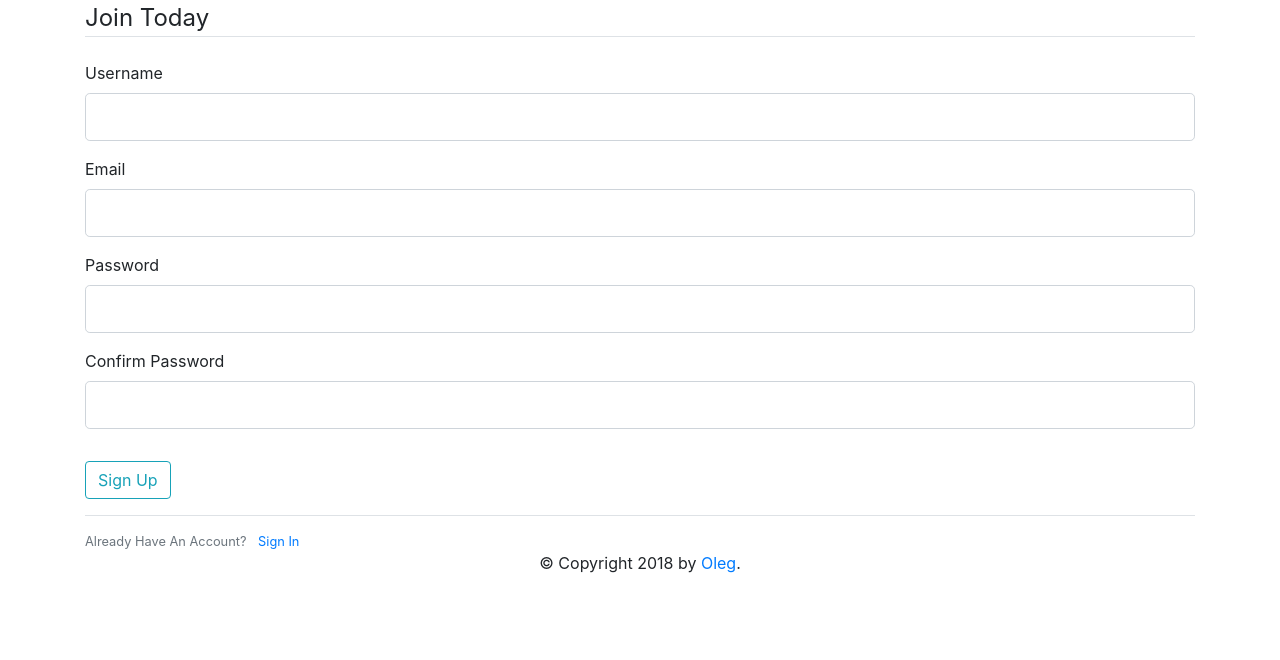
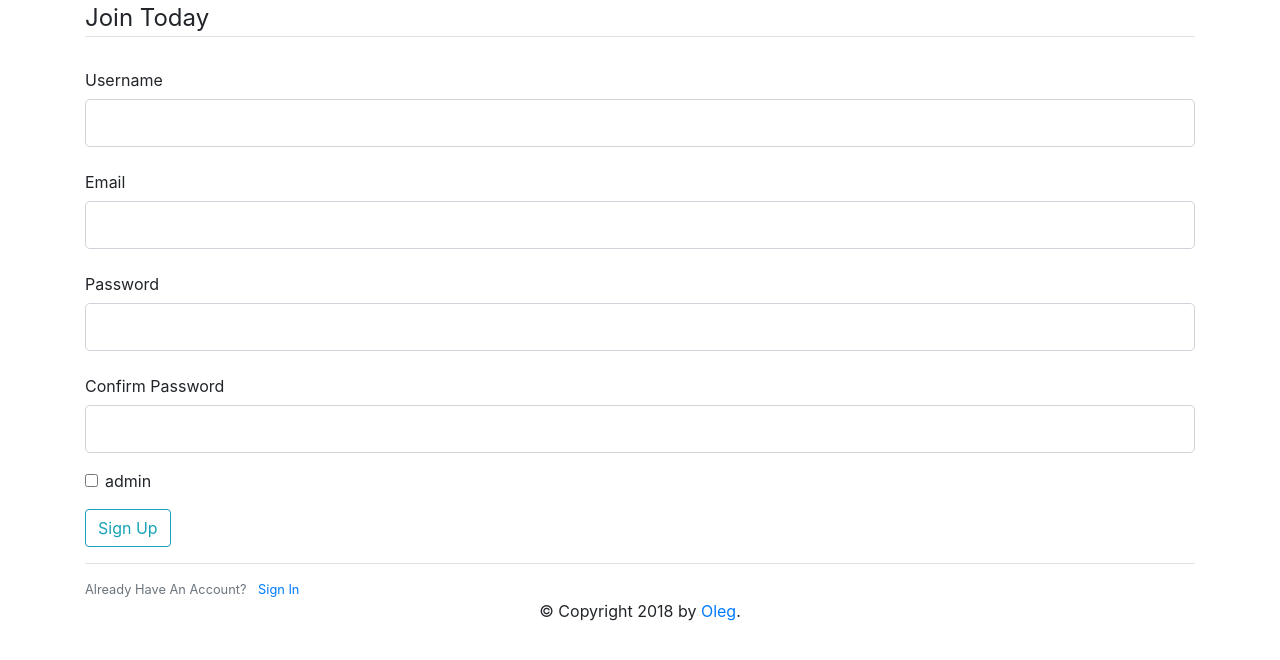
Before and after one commit to OlehQWERTY/Client_SoleGluingMachineImpruvements, a Flask app: page /register in a window 1280 px wide. Shown: the part 56-716 px from the top of the page. Run offline with Flask 2, Linux system fonts and the light colour scheme; some libraries are stand-ins or nearby versions.

Commit message:
log in proc changing 2

```diff
--- a/controlWebPage/forms.py
+++ b/controlWebPage/forms.py
@@ -19,7 +19,7 @@ class RegistrationForm(FlaskForm):
     password = PasswordField('Password', validators=[DataRequired()])
     confirm_password = PasswordField('Confirm Password',
                                      validators=[DataRequired(), EqualTo('password')])
-    usertype = 'admin'  # choose via form
+    usertype = BooleanField('admin')  # choose via form
     submit = SubmitField('Sign Up')
 
     def validate_username(self, username):
--- a/controlWebPage/routes.py
+++ b/controlWebPage/routes.py
@@ -173,7 +173,8 @@ def register():
 	form = RegistrationForm()
 	if form.validate_on_submit():
 		hashed_password = bcrypt.generate_password_hash(form.password.data).decode('utf-8')
-		user = User(username=form.username.data, email=form.email.data, password=hashed_password, usertype=form.usertype)
+		utype = 'admin' if form.usertype.data else 'user'
+		user = User(username=form.username.data, email=form.email.data, password=hashed_password, usertype=utype)
 		db.session.add(user)
 		db.session.commit()
 		flash('Your account has been created! You\'re able to log in', 'success')
--- a/controlWebPage/templates/register.html
+++ b/controlWebPage/templates/register.html
@@ -6,7 +6,7 @@
             <fieldset class="form-group">
                 <legend class="border-bottom mb-4">Join Today</legend>
                 <div class="form-group">
-                    {{ form.username.label(class="form-control-label") }}
+                    {{ form.username.label(class="col-form-label") }}
 
                     {% if form.username.errors %}
                         {{ form.username(class="form-control form-control-lg is-invalid") }}
@@ -20,7 +20,7 @@
                     {% endif %}
                 </div>
                 <div class="form-group">
-                    {{ form.email.label(class="form-control-label") }}
+                    {{ form.email.label(class="col-form-label") }}
                     {% if form.email.errors %}
                         {{ form.email(class="form-control form-control-lg is-invalid") }}
                         <div class="invalid-feedback">
@@ -33,7 +33,7 @@
                     {% endif %}
                 </div>
                 <div class="form-group">
-                    {{ form.password.label(class="form-control-label") }}
+                    {{ form.password.label(class="col-form-label") }}
                     {% if form.password.errors %}
                         {{ form.password(class="form-control form-control-lg is-invalid") }}
                         <div class="invalid-feedback">
@@ -46,7 +46,7 @@
                     {% endif %}
                 </div>
                 <div class="form-group">
-                    {{ form.confirm_password.label(class="form-control-label") }}
+                    {{ form.confirm_password.label(class="col-form-label") }}
                     {% if form.confirm_password.errors %}
                         {{ form.confirm_password(class="form-control form-control-lg is-invalid") }}
                         <div class="invalid-feedback">
@@ -58,7 +58,13 @@
                         {{ form.confirm_password(class="form-control form-control-lg") }}
                     {% endif %}
                 </div>
+
+                <div class="form-check">
+                    {{ form.usertype(class="form-check-input") }}
+                    {{ form.usertype.label(class="form-check-label") }}
+                </div>
             </fieldset>
+
             <div class="form-group">
                 {{ form.submit(class="btn btn-outline-info") }}
             </div>
```
Also changed, not shown: controlWebPage/site.db.
